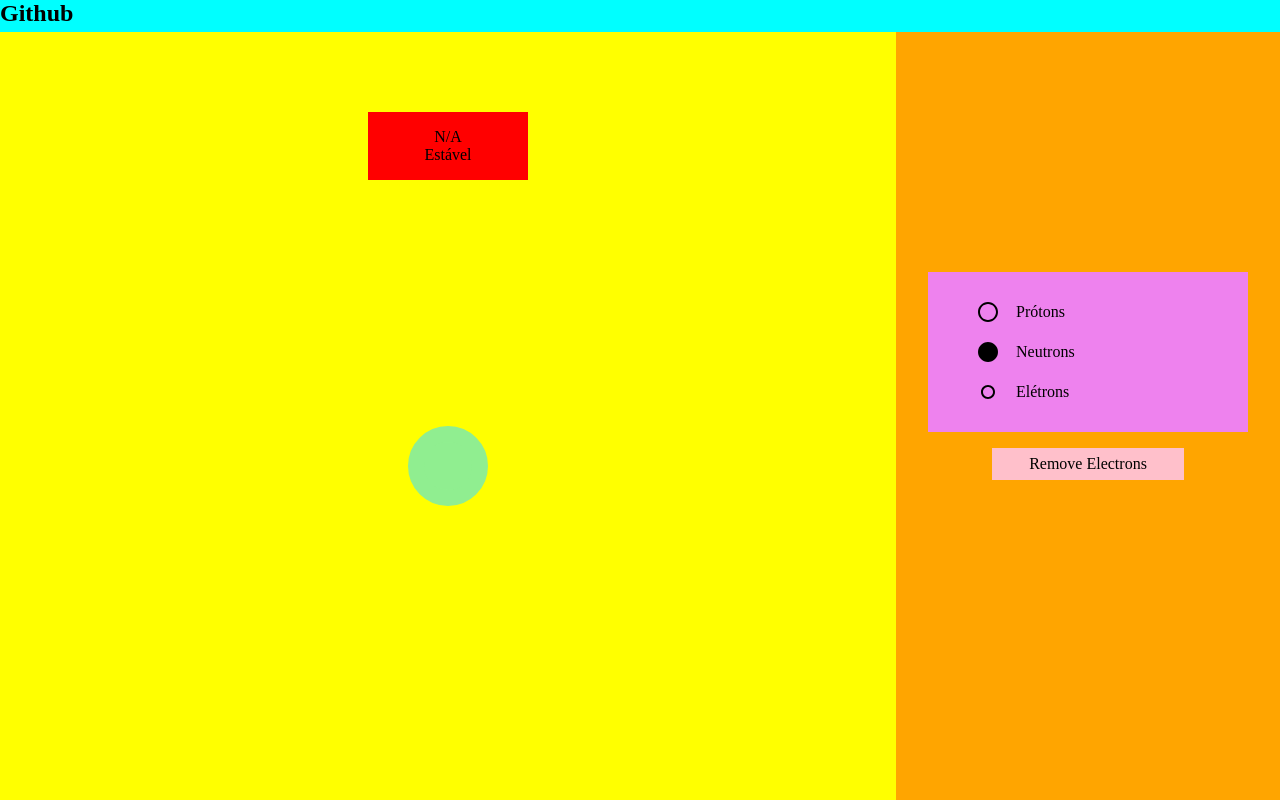
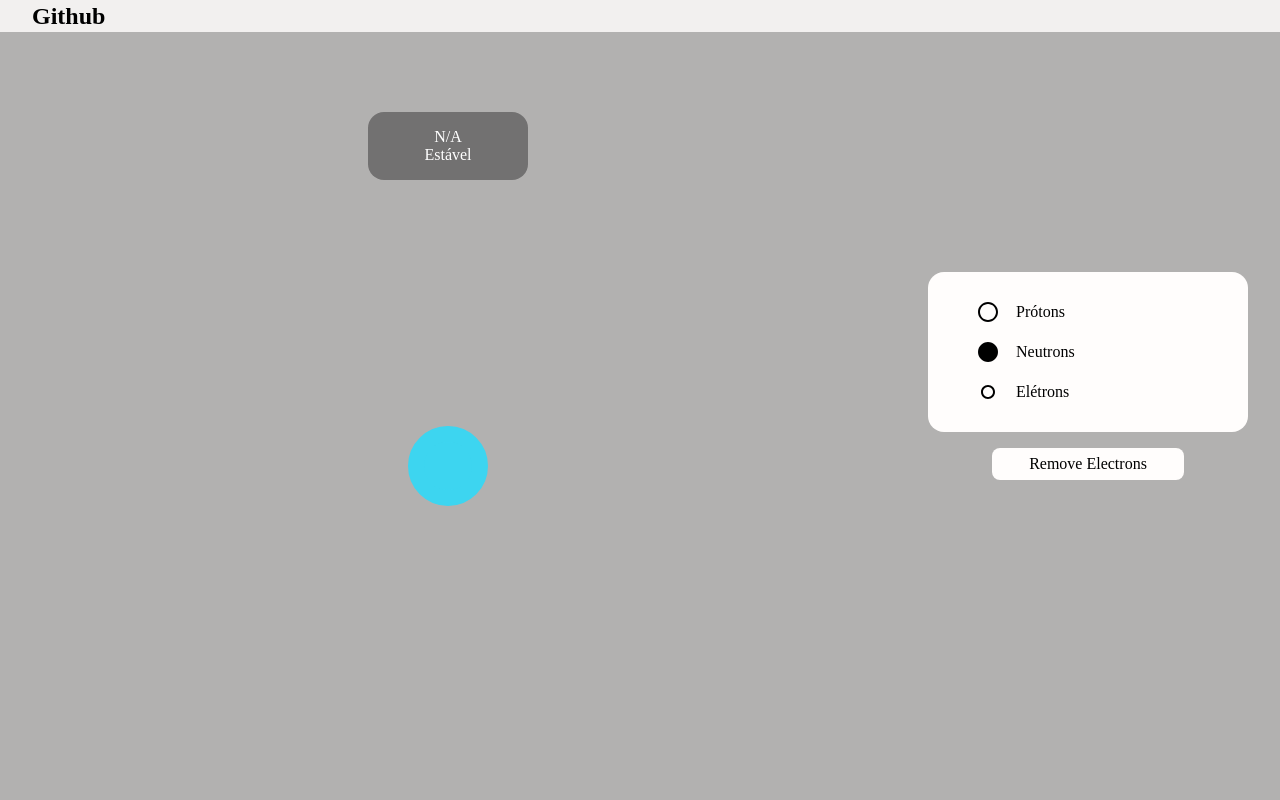
Before and after one commit to Hartye/atom-simulator, a plain HTML site: page public/index.html in a window 1280 px wide. Drawn offline with Linux system fonts and the light colour scheme.

Commit message:
Ui addition

```diff
--- a/public/index.html
+++ b/public/index.html
@@ -10,7 +10,11 @@
     <body>
         <header>
             <nav>
-                <h1>Github</h1>
+                <h1>
+                    <a href="https://github.com/hartye" target="_blank"
+                        >Github</a
+                    >
+                </h1>
             </nav>
         </header>
         <main>
--- a/public/style.css
+++ b/public/style.css
@@ -1,3 +1,12 @@
+:root {
+    --grey: #B2B1B0;
+    --darker-grey: #727171;
+    --white: #F2F0EF;
+    --whiter-white: #FFFDFC;
+    --darker-white: #D8D6D5;
+    --blue: #3dd5f0;
+}
+
 body {
     position: fixed;
 }
@@ -10,7 +19,18 @@ body {
 
 header {
     height: 2rem;
-    background: cyan;
+    background: var(--white);
+    display: flex;
+    align-items: center;
+}
+
+header nav {
+    margin-left: 2rem;
+}
+
+header nav h1 a {
+    text-decoration: none;
+    color: black;
 }
 
 main {
@@ -39,7 +59,9 @@ section:last-child {
     position: relative;
     width: 10rem;
     padding: 1rem;
-    background: red;
+    background: var(--darker-grey);
+    color: white;
+    border-radius: 1rem;
 }
 
 .atom_name_region p {
@@ -50,13 +72,13 @@ section:last-child {
     height: 5rem;
     width: 5rem;
     margin: auto;
-    background: lightgreen;
+    background: var(--blue);
     border-radius: 50%;
     display: flex;
     flex-wrap: wrap;
     justify-content: center;
     align-items: center;
-    border: 1rem solid lightgreen;
+    border: 1rem solid var(--blue);
 }
 
 .diagram img {
@@ -66,7 +88,8 @@ section:last-child {
 .elements_popup {
     height: 10rem;
     width: 20rem;
-    background: violet;
+    background: var(--whiter-white);
+    border-radius: 1rem;
 }
 
 .elements_popup nav {
@@ -93,12 +116,13 @@ section:last-child {
 }
 
 .remove_electrons {
-    background: pink;
+    background: var(--whiter-white);
     width: 12rem;
     height: 2rem;
     display: flex;
     justify-content: center;
     align-items: center;
+    border-radius: .5rem;
 }
 
 .remove_electrons:hover {
@@ -106,11 +130,11 @@ section:last-child {
 }
 
 .first_column {
-    background: yellow;
+    background: var(--grey);
 }
 
 .second_column {
-    background: orange;
+    background: var(--grey);
 }
 
 .controls {
```
